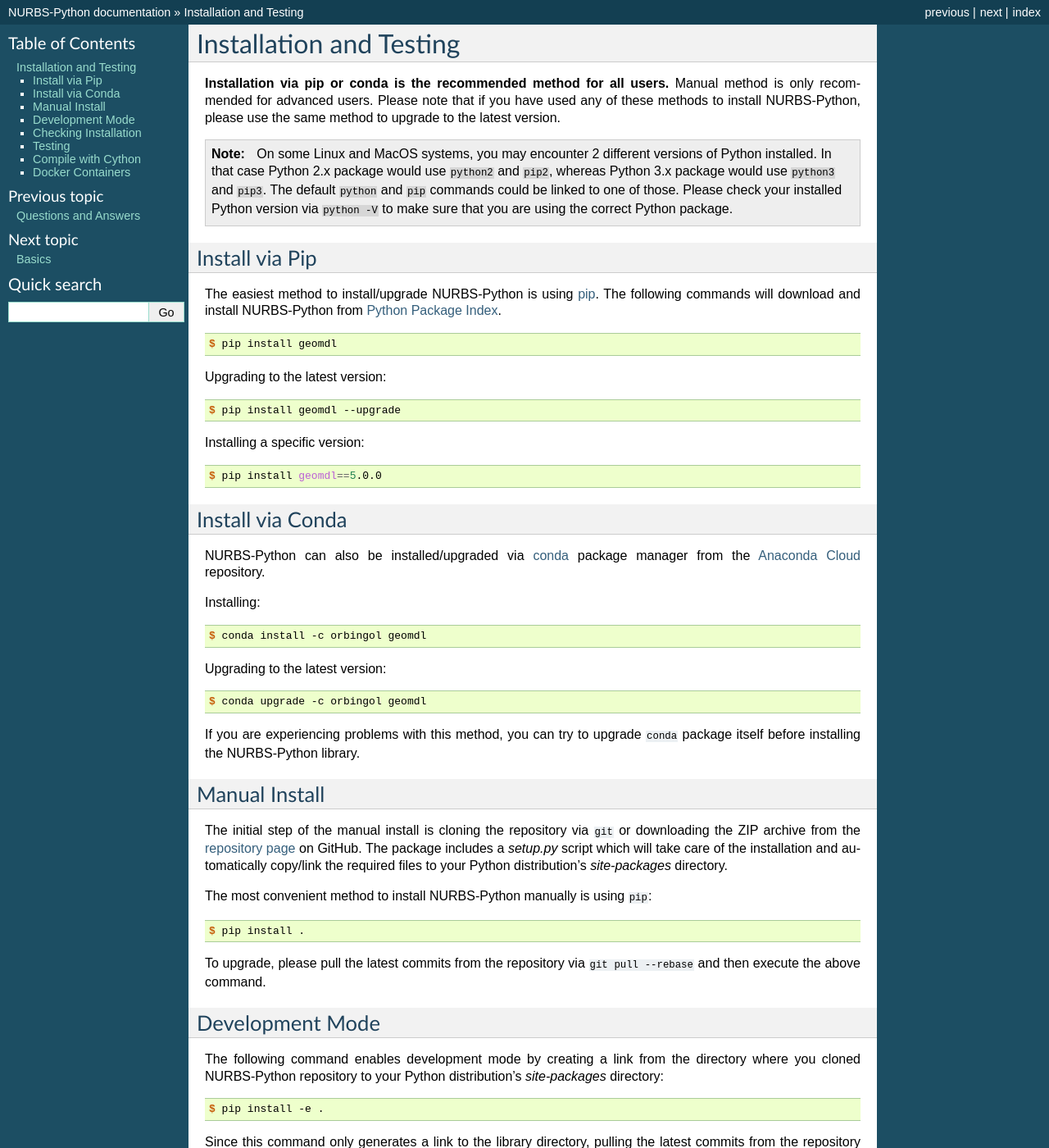
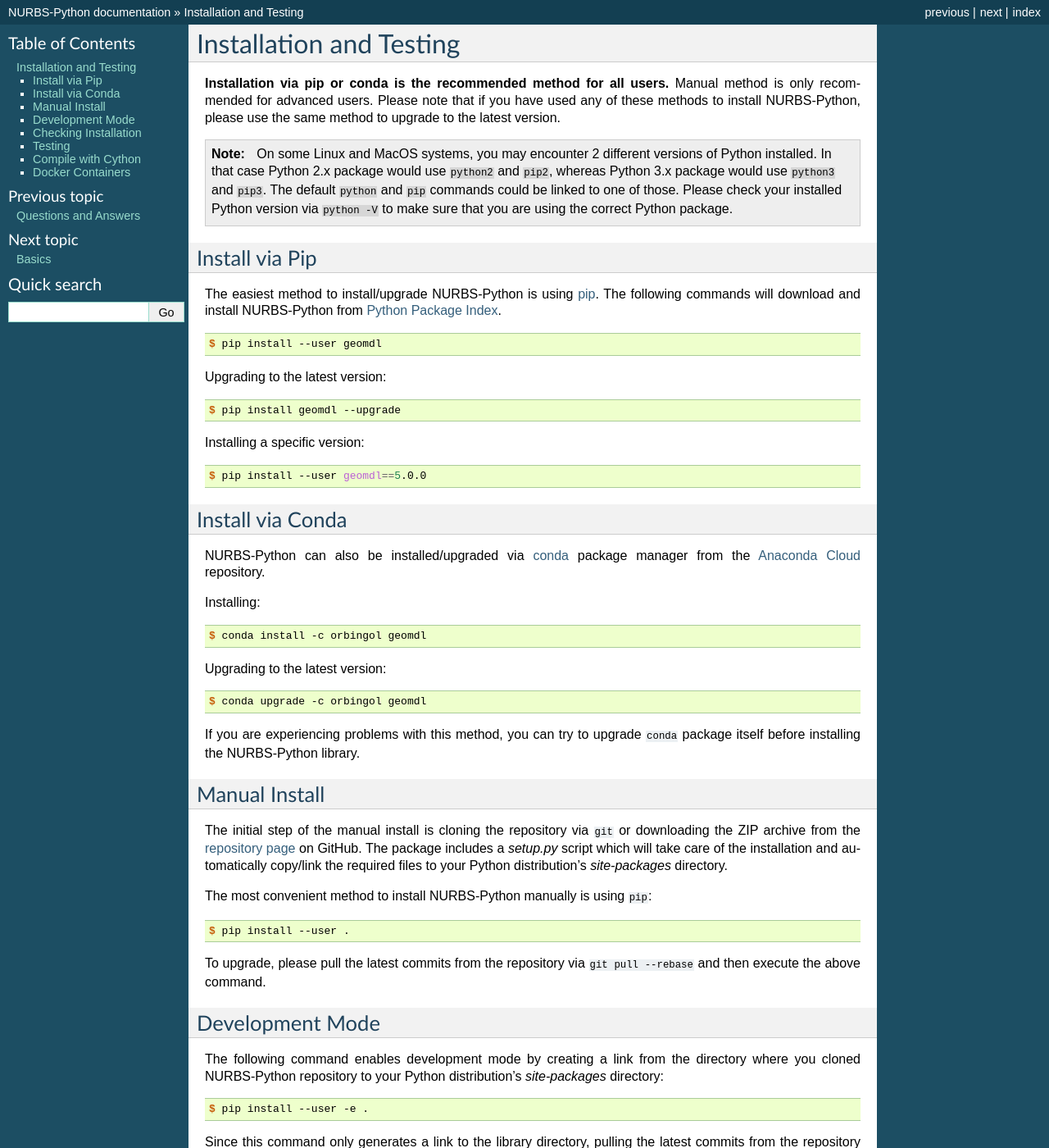
Before and after one commit to orbingol/NURBS-Python, a Sphinx documentation site: the page built from docs/install.rst, in a window 1280 px wide and 1400 px high. Shown: the whole window at 82% size. Built offline with Sphinx 7.4.7, drawn with Linux system fonts in a browser that asks for light colours; formulas are drawn with MathJax 3.

Commit message:
Should use --user for installation

```diff
--- a/docs/install.rst
+++ b/docs/install.rst
@@ -20,7 +20,7 @@
 
 .. code-block:: console
 
-    $ pip install geomdl
+    $ pip install --user geomdl
 
 Upgrading to the latest version:
 
@@ -32,7 +32,7 @@
 
 .. code-block:: console
 
-    $ pip install geomdl==5.0.0
+    $ pip install --user geomdl==5.0.0
 
 Install via Conda
 =================
@@ -67,7 +67,7 @@
 
 .. code-block:: console
 
-    $ pip install .
+    $ pip install --user .
 
 To upgrade, please pull the latest commits from the repository via ``git pull --rebase`` and then execute the above
 command.
@@ -80,7 +80,7 @@
 
 .. code-block:: console
 
-    $ pip install -e .
+    $ pip install --user -e .
 
 Since this command only generates a link to the library directory, pulling the latest commits from the repository
 would be enough to update the library to the latest version.
@@ -123,7 +123,7 @@
 
 .. code-block:: console
 
-    $ pip install . --install-option="--use-cython"
+    $ pip install --user . --install-option="--use-cython"
 
 This command will generate .c files (i.e. cythonization) and compile the .c files into binary Python modules.
 
```
